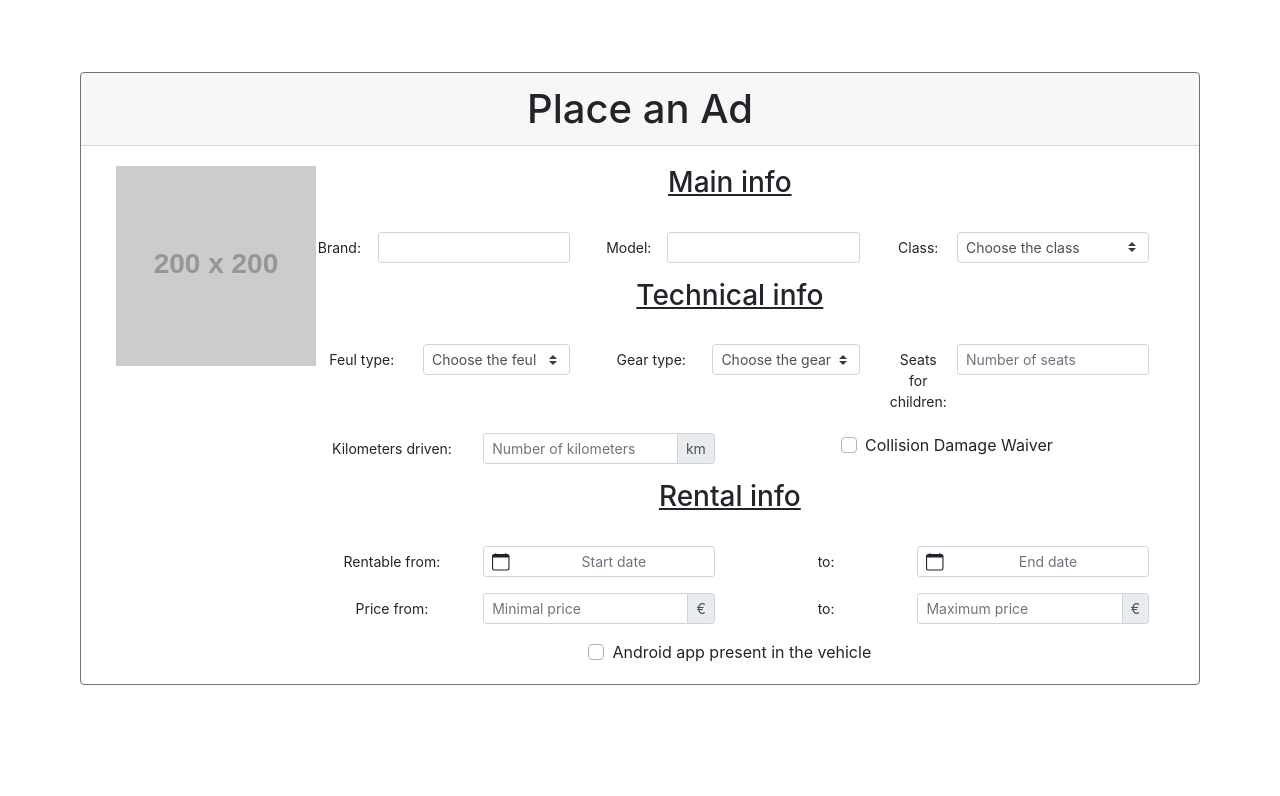
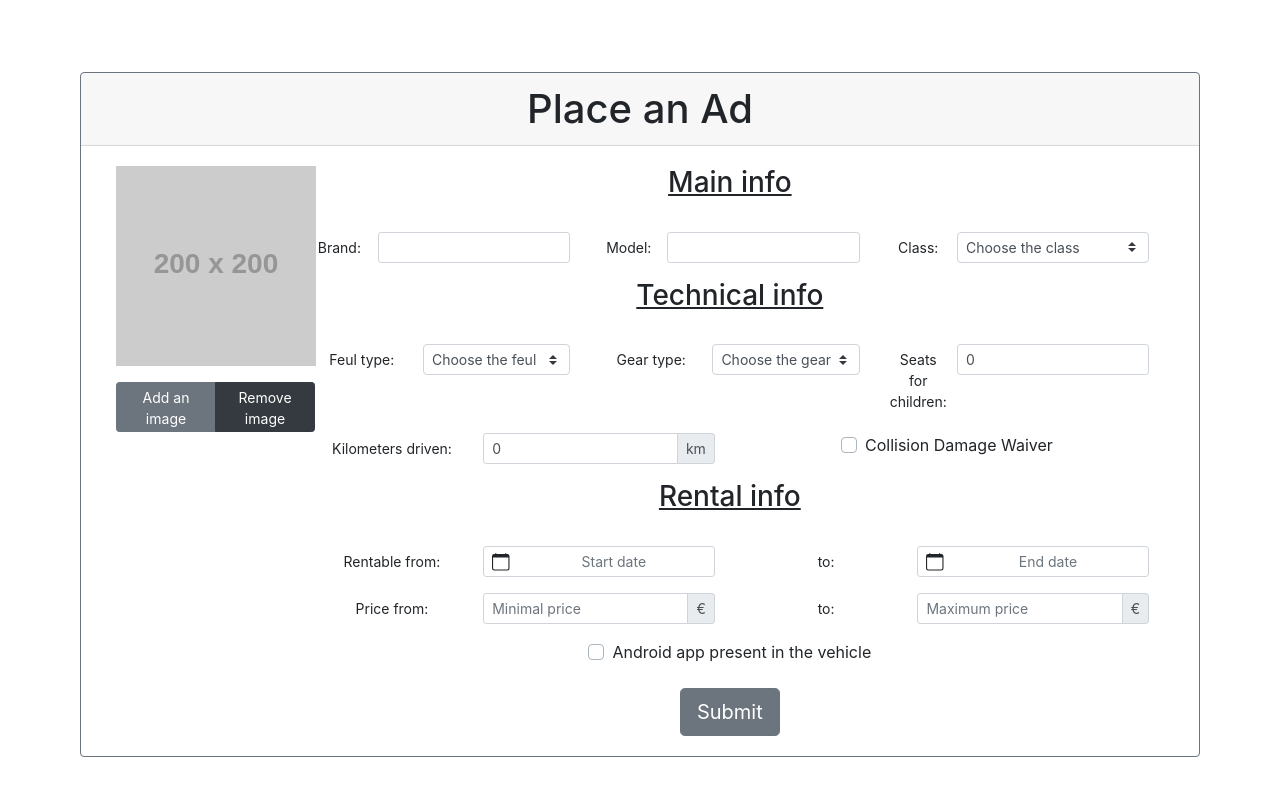
Before and after one commit to senka97/xml-agent-front, a Vue app: page /newAd in a window 1280 px wide. Shown: the top 796 px of the page. Built offline with nearby package versions, Linux system fonts and the light colour scheme.

Commit message:
Add and remove multiple images done

```diff
--- a/src/components/NewAd.vue
+++ b/src/components/NewAd.vue
@@ -17,7 +17,15 @@
                 <b-container>
                     <b-row>
                         <input @change="getImage" type="file" ref="file" style="display: none">
-                        <b-img @change="onFileChange()"  @click="$refs.file.click()" class="image"  style="width:200px; height:200px" :src="image"></b-img>
+                        <b-img v-if="images.length==0" src="https://via.placeholder.com/200"/>
+                        <b-carousel ref="imageCarousel" v-model="currentImage" controls interval=100000>
+                            <b-carousel-slide v-for="img in images" :key="img" :img-src="img" style="width:200px; height:200px">
+                            </b-carousel-slide>
+                        </b-carousel>
+                        <b-button-group class="mt-3">
+                            <b-button style="width:100px; height:50px" size="sm" @click="$refs.file.click()" >Add an image</b-button>
+                            <b-button style="width:100px; height:50px" size="sm" @click="removeImage()" variant="dark" >Remove image</b-button>
+                        </b-button-group>
                     </b-row>
                 </b-container>
                 </b-col>
@@ -32,17 +40,17 @@
                         <b-row>
                             <b-col>
                                 <b-form-group label-cols="1" label-cols-lg="3" label-size="sm" label="Brand:" >
-                                <b-form-input label-cols="1" size="sm" v-model="model"></b-form-input>
+                                <b-form-input label-cols="1" size="sm" v-model="ad.brand"></b-form-input>
                                 </b-form-group>
                             </b-col>
                             <b-col>
                                 <b-form-group label-cols="1" label-cols-lg="3" label-size="sm" label="Model:" >
-                                <b-form-input label-cols="1" size="sm" v-model="model"></b-form-input>
+                                <b-form-input label-cols="1" size="sm" v-model="ad.model"></b-form-input>
                                 </b-form-group>
                             </b-col>
                             <b-col>
                                 <b-form-group label-cols-lg="3" label-size="sm" label="Class:" >
-                                    <b-form-select v-model="selectedClass" :options="classes" size="sm"></b-form-select>
+                                    <b-form-select v-model="ad.class" :options="classes" size="sm"></b-form-select>
                                 </b-form-group>
                             </b-col>
                         </b-row>
@@ -55,17 +63,17 @@
                         <b-row>
                             <b-col>
                                 <b-form-group label-cols-lg="5" label-size="sm"  label="Feul type:" >
-                                    <b-form-select v-model="selectedFeul" :options="feulTypes" size="sm"></b-form-select>
+                                    <b-form-select v-model="ad.feulType" :options="feulTypes" size="sm"></b-form-select>
                                 </b-form-group>
                             </b-col>
                             <b-col>
                                 <b-form-group label-cols-lg="5" label-size="sm" label="Gear type:" >
-                                 <b-form-select v-model="selectedGear" :options="gearTypes" size="sm"></b-form-select>
+                                 <b-form-select v-model="ad.gearType" :options="gearTypes" size="sm"></b-form-select>
                                 </b-form-group>
                             </b-col>
                             <b-col>
                                 <b-form-group label-cols-lg="3" label-size="sm" label="Seats for children:" >
-                                <b-form-input type="number" min="0" size="sm" placeholder="Number of seats"></b-form-input>
+                                <b-form-input type="number" min="0" size="sm" placeholder="Number of seats" v-model="ad.seatsChildren"></b-form-input>
                                 </b-form-group>
                             </b-col>
                         </b-row>
@@ -73,12 +81,13 @@
                             <b-col>
                                  <b-form-group  label-cols-lg="5" label-size="sm" label="Kilometers driven:" >
                                      <b-input-group size="sm" append="km">
-                                        <b-form-input type="number" min="0" size="sm" placeholder="Number of kilometers"></b-form-input>
+                                        <b-form-input type="number" min="0" size="sm" placeholder="Number of kilometers" v-model="ad.kmDriven"></b-form-input>
                                     </b-input-group>
                                 </b-form-group>
                             </b-col>
                             <b-col>
                                 <b-form-checkbox
+                                    v-model="ad.colision"
                                     size="2sm"
                                     value="accepted"
                                     unchecked-value="not_accepted"
@@ -96,12 +105,12 @@
                         <b-row>
                         <b-col>
                             <b-form-group label-cols-lg="5" label-size="sm"  label="Rentable from:" >
-                            <b-form-datepicker size="sm" :min="minDate" locale="en" placeholder="Start date"></b-form-datepicker>
+                            <b-form-datepicker size="sm" :min="minDate" locale="en" placeholder="Start date"  v-model="ad.minDate"></b-form-datepicker>
                             </b-form-group>
                         </b-col>
                         <b-col>
                             <b-form-group label-cols-lg="5" label-size="sm" label="to:" >
-                            <b-form-datepicker size="sm" :min="minDate" locale="en" placeholder="End date"></b-form-datepicker>
+                            <b-form-datepicker size="sm" :min="minDate" locale="en" placeholder="End date" v-model="ad.maxDate"></b-form-datepicker>
                             </b-form-group>
                         </b-col>
                         </b-row>
@@ -109,14 +118,14 @@
                             <b-col>
                                 <b-form-group  label-cols-lg="5" label-size="sm"  label="Price from:" >
                                      <b-input-group size="sm" append="€">
-                                        <b-form-input type="number" min="0" size="sm" placeholder="Minimal price"></b-form-input>
+                                        <b-form-input type="number" min="0" size="sm" placeholder="Minimal price" v-model="ad.minPrice"></b-form-input>
                                     </b-input-group>
                                 </b-form-group>
                             </b-col>
                             <b-col>
                                  <b-form-group  label-cols-lg="5" label-size="sm"  label="to:" >
                                      <b-input-group size="sm" append="€">
-                                        <b-form-input type="number" min="0" size="sm" placeholder="Maximum price"></b-form-input>
+                                        <b-form-input type="number" min="0" size="sm" placeholder="Maximum price" v-model="ad.maxPrice"></b-form-input>
                                     </b-input-group>
                                 </b-form-group>
                             </b-col>
@@ -127,7 +136,7 @@
                             <b-col md="6">
                                 <b-form-checkbox
                                     id="checkbox-1"
-                                    v-model="status"
+                                    v-model="ad.androidApp"
                                     name="checkbox-1"
                                     value="accepted"
                                     unchecked-value="not_accepted"
@@ -136,6 +145,16 @@
 
                             </b-col>
                              <b-col>
+                            </b-col>
+                        </b-row>
+                        <b-row>
+                            <br/>
+                        </b-row>
+                        <b-row>
+                            <b-col>
+                                <b-button size="lg">
+                                    Submit
+                                </b-button>
                             </b-col>
                         </b-row>
                      </b-container>
@@ -147,6 +166,8 @@
 </template>
 
 <script>
+
+
 export default {
     name: 'NewAd',
     data(){
@@ -169,10 +190,9 @@ export default {
                  { value: null, text: 'Choose the feul' },
                  { value: 'Gasoline', text: 'Gasoline' },
                  { value: 'Diesel', text: 'Diesel' },
-                 { value: 'Liquified Petroleum', text: 'Liquified Petroleum' },
-                 { value: 'Compressed Natural Gas', text: 'Compressed Natural Gas' },
-                 { value: 'Etahnol', text: 'Etahnol' },
-                 { value: 'Bio-diesel', text: 'Bio-diesel' }
+                 { value: 'Hybridm', text: 'Hybrid' },
+                 { value: 'Petrol', text: 'Petrol' },
+                 { value: 'Electric', text: 'Electric' },
              ],
              classes: [
                 { value: null, text: 'Choose the class' },
@@ -184,7 +204,24 @@ export default {
                  { value: 'Executive', text: 'Executive' },
                  { value: 'Luxury saloon', text: 'Luxury saloon' }
              ],
-             image: "https://via.placeholder.com/200"
+             image: "https://via.placeholder.com/200",
+             images:[],
+             currentImage:0,
+             ad:{
+                brand:"",
+                model:"",
+                class:null,
+                feulType:null,
+                gearType:null,
+                seatsChildren:0,
+                kmDriven:0,
+                colision:"not_accepted",
+                minDate:null,
+                maxDate:null,
+                minPrice:null,
+                maxPrice:null,
+                androidApp:"not_accepted"
+             }
 
         }
     },
@@ -197,8 +234,21 @@ export default {
             reader.readAsDataURL(image);
             reader.onload = e => {
                 this.image= e.target.result
+                this.images.push(this.image)
             }
+            reader.onloadend = () => this.changeToLastSlide();
+
+        },
+        changeToLastSlide(){
+            console.log(this.images.length-1)
+            this.currentImage=this.images.length-1;
+            this.$refs.imageCarousel.setSlide(this.images.length-1);
+        },
+        removeImage(){
+            this.images.splice(this.currentImage,1);
+            this.currentImage=this.currentImage-1;
         }
+
     }
 }
 </script>
```
